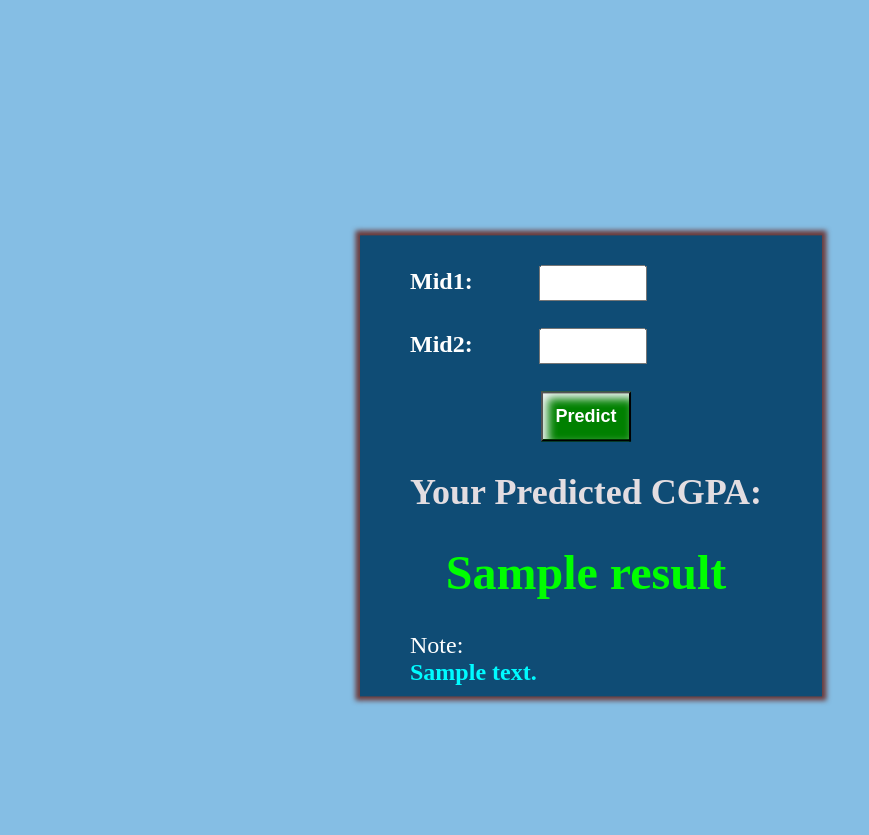
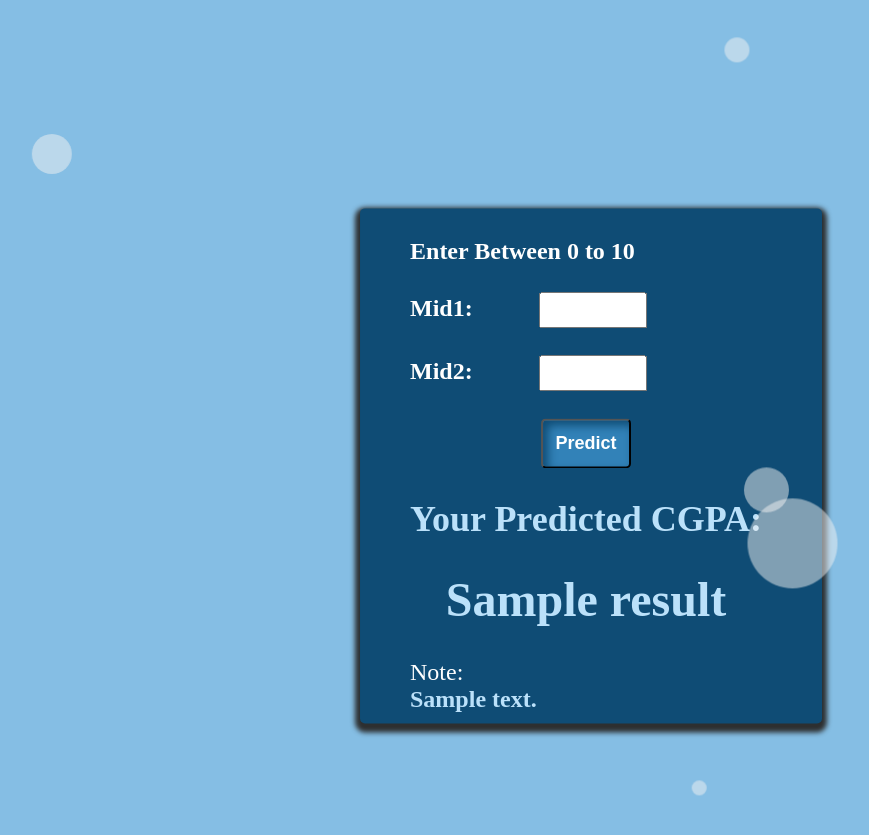
Before and after one commit to KSachin5662/Marks-Predictor, a Flask app: template templates/home.html in a window 1280 px wide. Shown: the top 835 px of the page, without its empty margins (49-918 px from the left). Run offline with Flask 2, Linux system fonts and the light colour scheme; the template is opened without the code that fills it: most values are stand-ins (such as "Sample title", 1, 10 or a date in 2020); parts of the project's set-up code (start-up, migrations or seed data) failed here and were passed over.

Commit message:
Update home.html

```diff
--- a/templates/home.html
+++ b/templates/home.html
@@ -8,21 +8,35 @@
      <title>Predictor</title>
 
 </head>
-<body>
-    <div class="d1" style="box-shadow: 0px 0px 5px 5px rgb(107, 57, 57)">
+<body class="sticky">
+    <div class="bubbles">
+        <div class="bubble"></div>
+        <div class="bubble"></div>
+        <div class="bubble"></div>
+        <div class="bubble"></div>
+        <div class="bubble"></div>
+
+        <div class="d1" style="box-shadow: 0px 4px 5px 5px #2d2f30 ; border-radius: 5px; ">
             <form action="/predict" method="POST">
                 <div style=" font-weight: bold;">
+                Enter Between 0 to 10<br><br>
                 Mid1: &nbsp;&nbsp;&nbsp;&nbsp;&nbsp;&nbsp;&nbsp;&nbsp;&nbsp;
                 <input type="text" name="mid1" style="height: 30px;width: 100px ; font-size: large;" ><br><br>
                 Mid2:  &nbsp;&nbsp;&nbsp;&nbsp;&nbsp;&nbsp;&nbsp;&nbsp;&nbsp;
                 <input type="text" name="mid2" style="height: 30px;width: 100px ; font-size: large;"><br><br>
-            <div class="submit"><input type="submit" value="Predict" style="height:50px; width:90px; font-size: large;
-                font-weight: bold;color: white;background-color: green;box-shadow: 5px 5px 10px rgb(245, 248, 250) inset">
+                <div class="submit"><input type="submit" value="Predict" style="height:50px; width:90px; font-size: large; border-radius: 5px;
+                    font-weight: bold;color: white;background-color: #3282B8;box-shadow: 5px 5px 10px #0F4C75 inset">
                 </div></div>
             </form>
-        <h2 style="color: #e3dde1;">Your Predicted CGPA:</h1>
-        <h1 style="color: rgb(0, 255, 0);">{{result}}</h1>
-        Note:<div style="color:rgb(0, 251, 255);font-weight: bold;">{{note}}
+            <h2 style="color: #BBE1FA;">Your Predicted CGPA:</h1>
+            <h1 style="color: #BBE1FA;">{{result}}</h1>
+            Note:<div style="color:#BBE1FA;font-weight: bold;">{{note}}
+        </div>
+        <div class="bubble"></div>
+        <div class="bubble"></div>
+        <div class="bubble"></div>
+        <div class="bubble"></div>
+        <div class="bubble"></div>
     </div>
 </body>
 </html>
```
Lines whose indentation alone changed are shown as unchanged.
